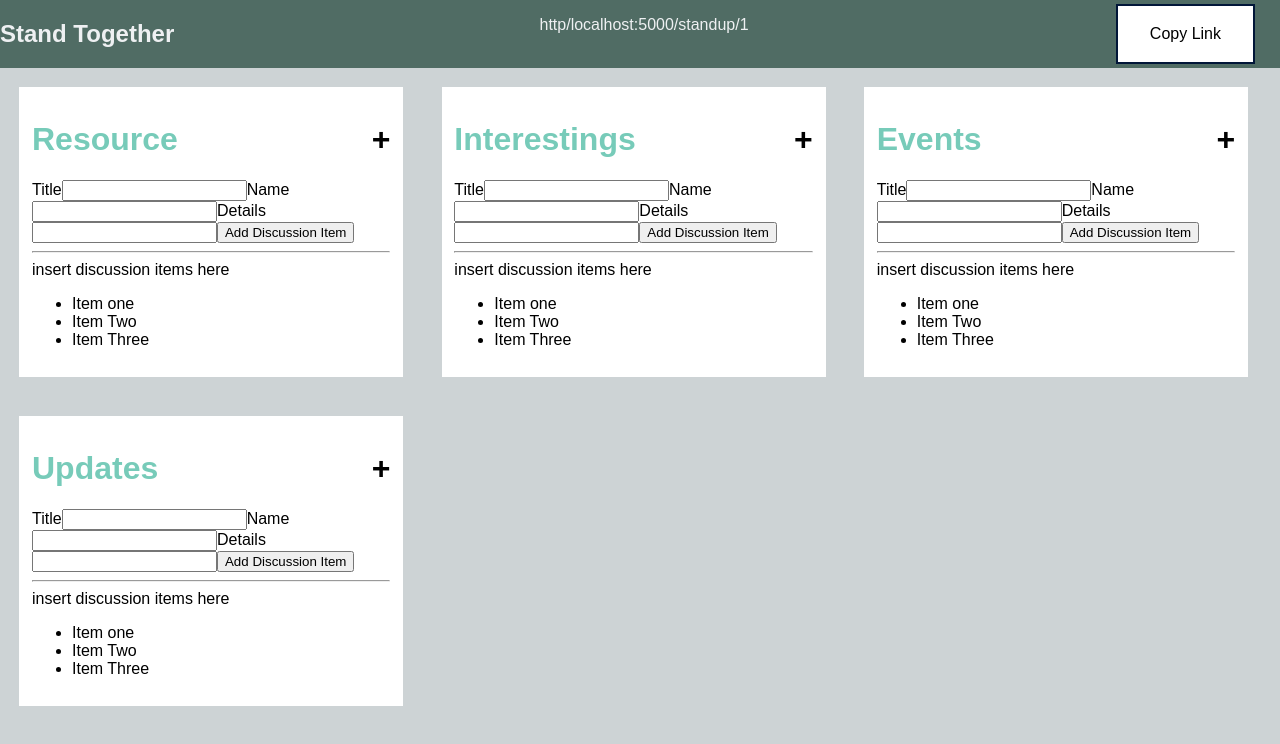
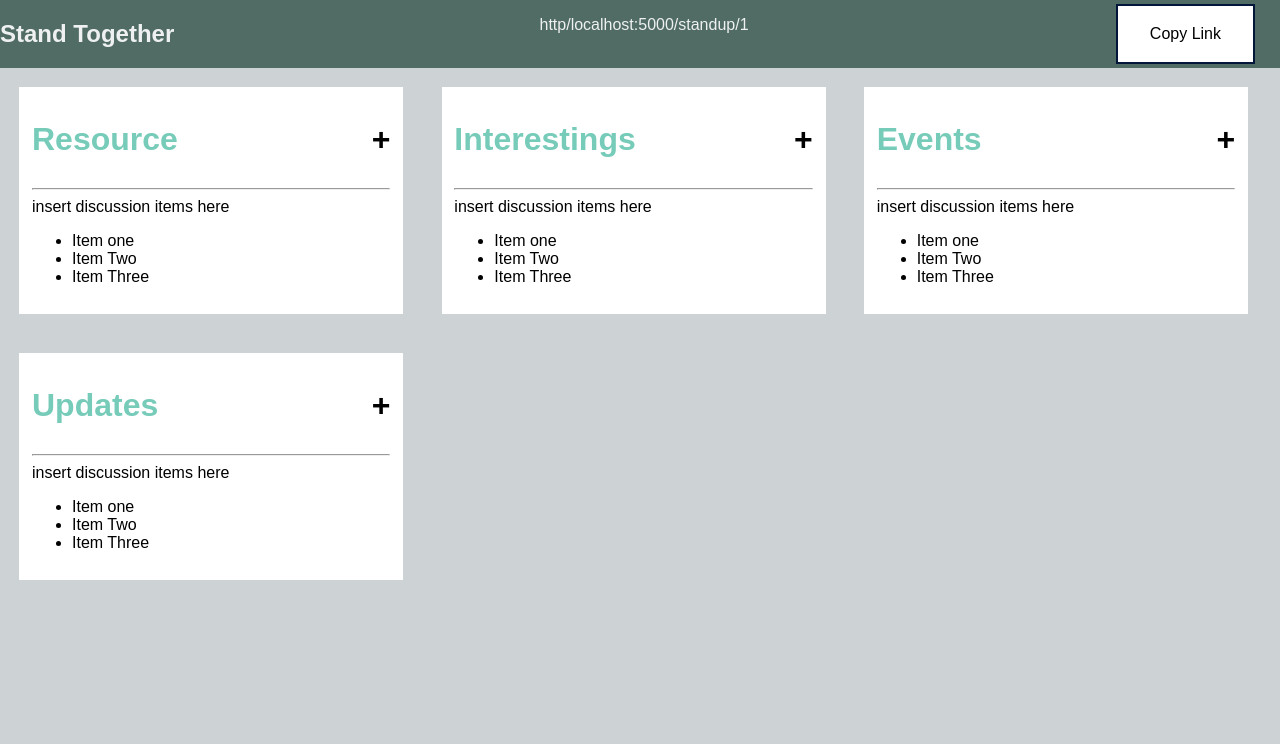
Before and after one commit to michellescripts/stand-together, a React (Create React App) app in the folder stand-together-react/: page /standup/1 in a window 1280 px wide. Shown: the top 744 px of the page. Built offline with nearby package versions, Linux system fonts and the light colour scheme.

Commit message:
Show/Hide form

```diff
--- a/stand-together-react/src/BoilerPlate.js
+++ b/stand-together-react/src/BoilerPlate.js
@@ -16,7 +16,7 @@ const BP = (props) => {
       <div className='homeNavBar'>
         <h2>Stand Together</h2>
         <p id='p1'>http/localhost:5000/standup/{match.params.id}</p>
-        <button className='button right' onclick="copyToClipboard('#p1')">Copy Link</button>
+        <button className='button right'>Copy Link</button>
       </div>
       <div className='flexRow'>
         <TopicItem title='Resource' />
--- a/stand-together-react/src/additem.js
+++ b/stand-together-react/src/additem.js
@@ -1,87 +1,23 @@
 import React from 'react'
 // import { Field, reduxForm } from 'redux-form'
 
-// HEY HERE
-
-const AddItem = (props) => {
-  const {title} = props
+class AddItem extends React.Component {
+  render () {
+    const {title} = this.props
     return (
       <div>
-      <section class='linkform'>
-        <label for='title'>Title</label>
-        <input type='text' class='' name='title' id='title' />
-        <label for='name'>Name</label>
-        <input type='text' class='' name='name' id='name' />
-        <label for='details'>Details</label>
-        <input type='text' class='' name='details' id='details' />
+        <section className='linkform'>
+          <label htmlFor='title'>Title</label>
+          <input type='text' className='' name='title' id='title' />
+          <label htmlFor='name'>Name</label>
+          <input type='text' className='' name='name' id='name' />
+          <label htmlFor='details'>Details</label>
+          <input type='text' className='' name='details' id='details' />
           <button>Add Discussion Item</button>
         </section>
       </div>
     )
   }
-
-// const AddItem = (props) => {
-//   const { handleSubmit, pristine, reset, submitting } = props
-//   return (
-//     <form onSubmit={handleSubmit}>
-//       <div>
-//         <label>First Name</label>
-//         <div>
-//           <Field name='firstName' component='input' type='text' placeholder='First Name' />
-//         </div>
-//       </div>
-//       <div>
-//         <label>Last Name</label>
-//         <div>
-//           <Field name='lastName' component='input' type='text' placeholder='Last Name' />
-//         </div>
-//       </div>
-//       <div>
-//         <label>Email</label>
-//         <div>
-//           <Field name='email' component='input' type='email' placeholder='Email' />
-//         </div>
-//       </div>
-//       <div>
-//         <label>Sex</label>
-//         <div>
-//           <label><Field name='sex' component='input' type='radio' value='male' /> Male</label>
-//           <label><Field name='sex' component='input' type='radio' value='female' /> Female</label>
-//         </div>
-//       </div>
-//       <div>
-//         <label>Favorite Color</label>
-//         <div>
-//           <Field name='favoriteColor' component='select'>
-//             <option />
-//             <option value='ff0000'>Red</option>
-//             <option value='00ff00'>Green</option>
-//             <option value='0000ff'>Blue</option>
-//           </Field>
-//         </div>
-//       </div>
-//       <div>
-//         <label htmlFor='employed'>Employed</label>
-//         <div>
-//           <Field name='employed' id='employed' component='input' type='checkbox' />
-//         </div>
-//       </div>
-//       <div>
-//         <label>Notes</label>
-//         <div>
-//           <Field name='notes' component='textarea' />
-//         </div>
-//       </div>
-//       <div>
-//         <button type='submit' disabled={pristine || submitting}>Submit</button>
-//         <button type='button' disabled={pristine || submitting} onClick={reset}>Clear Values</button>
-//       </div>
-//     </form>
-//   )
-// }
-//
-// export default reduxForm({
-//   form: 'simple'  // a unique identifier for this form
-// })(AddItem)
+}
 
 export default AddItem
--- a/stand-together-react/src/splash.css
+++ b/stand-together-react/src/splash.css
@@ -80,18 +80,7 @@ html {
   color: white;
 }
 
-.addStuff {
-  -webkit-transition-duration: 0.5s;
-  -moz-transition-duration: 0.5s;
-  -o-transition-duration: 0.5s;
-  transition-duration: 0.5s;
-  -webkit-transition-property: -webkit-transform;
-  -moz-transition-property: -moz-transform;
-  -o-transition-property: -o-transform;
-  transition-property: transform;
-}
-
-.addStuff:hover {
+.addMode {
 -webkit-transform: rotate(46deg);
 -moz-transform: rotate(46deg);
 -o-transform: rotate(46deg);
--- a/stand-together-react/src/topicitem.js
+++ b/stand-together-react/src/topicitem.js
@@ -10,16 +10,29 @@ import styles from './splash.css'
 //   ]
 // }
 
-const TopicItem = (props) => {
-  const {title} = props
+class TopicItem extends React.Component {
+  constructor () {
+    super()
+    this.state = {addMode: false}
+  }
+  changeEditMode = () => {
+      this.setState(prevState => ({
+        addMode: !prevState.addMode
+      }))
+  }
+  render () {
+    console.log('state', this.state.addMode);
+    const {title} = this.props
+    const {addMode} = this.state
+    let buttonClasses = 'right'
+    if (addMode) {buttonClasses += ' addMode'}
     return (
       <div className='TopicBox'>
         <div className='parentFlex'>
           <h1 className='itemHeader'>{title}</h1>
-        <h1 className='right addStuff'>+</h1>
+          <h1 className={buttonClasses} onClick={this.changeEditMode}>+</h1>
         </div>
-      {/* make hidden */}
-      <AddItem />
+        {addMode && <AddItem />}
         <hr />
         <div>insert discussion items here</div>
         <ul>
@@ -30,5 +43,6 @@ const TopicItem = (props) => {
       </div>
     )
   }
+}
 
 export default TopicItem
```
Lines whose indentation alone changed are shown as unchanged.
